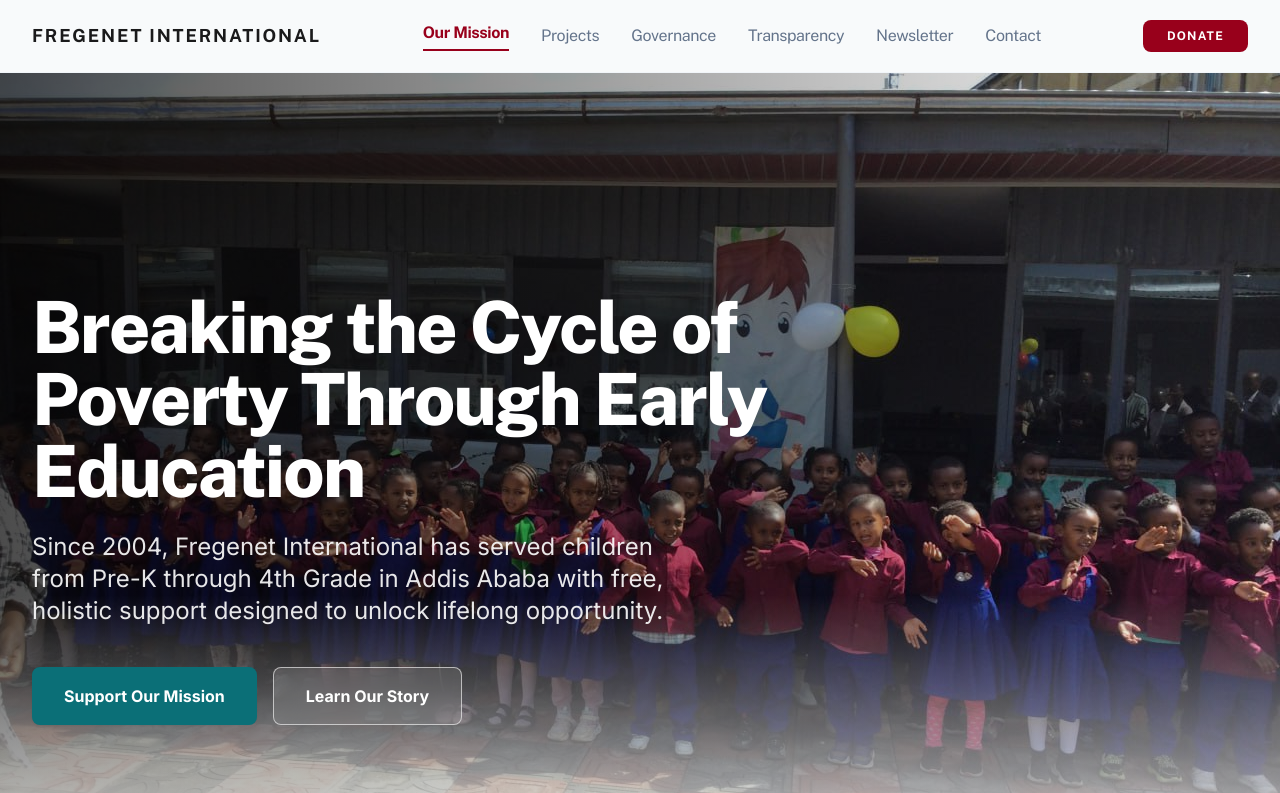
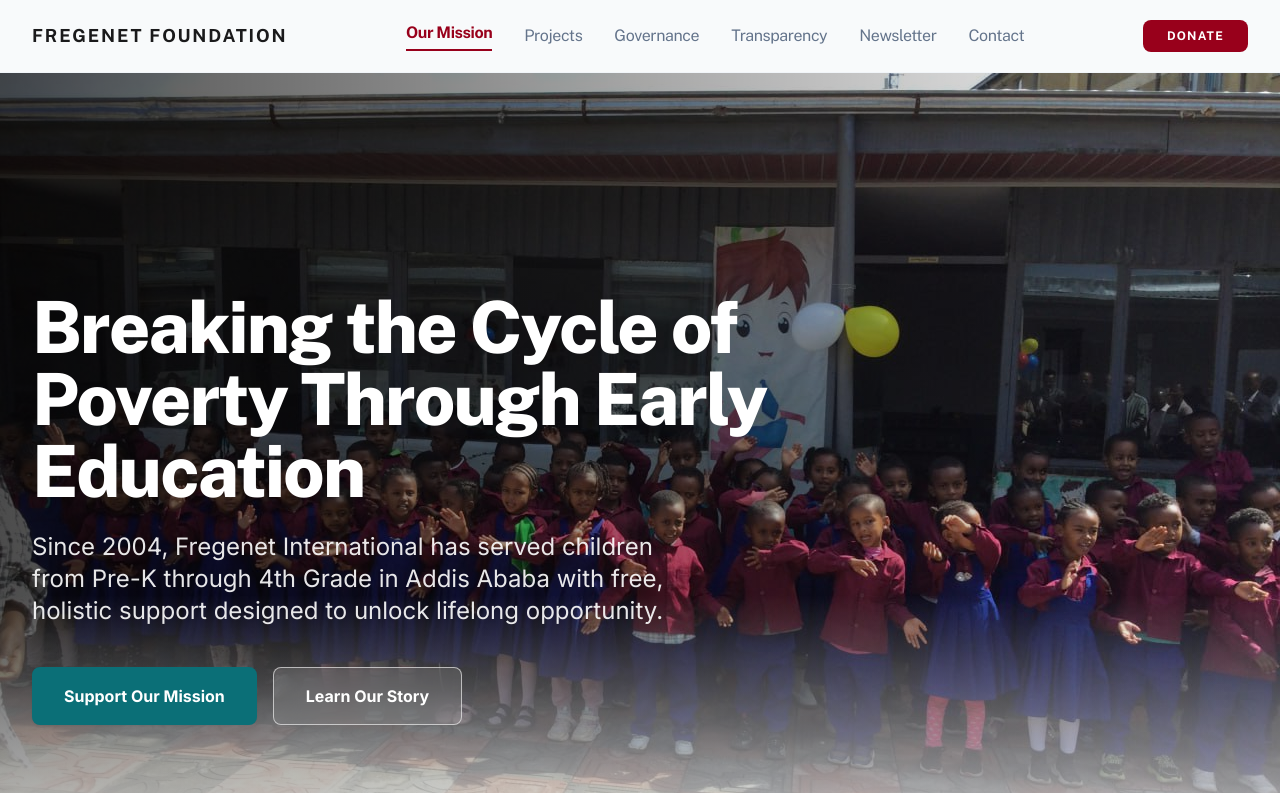
Before and after one commit to amuyif523/Fregenet-international, a Next.js app: page / in a window 1280 px wide. Shown: the top 793 px of the page. Built offline with nearby package versions, Linux system fonts and the light colour scheme; no server answers.

Commit message:
chore: rename header brand to fregenet foundation

```diff
--- a/components/Navbar.tsx
+++ b/components/Navbar.tsx
@@ -15,7 +15,7 @@ export const Navbar = ({ minimal = false }: { minimal?: boolean }) => {
           <nav className="sticky top-0 w-full z-50 bg-slate-50/80 backdrop-blur-xl">
               <div className="flex justify-between items-center px-8 py-5 max-w-screen-2xl mx-auto">
                   <Link href="/" className="text-lg font-bold uppercase tracking-widest text-[#1A1A1B]">
-                      Fregenet International
+                      Fregenet Foundation
                   </Link>
                   <div className="hidden md:flex gap-8 items-center">
                       <Link href="/newsletter" className="text-slate-500 hover:text-[#1A1A1B] font-medium transition-all duration-300">Newsletter</Link>
@@ -35,7 +35,7 @@ export const Navbar = ({ minimal = false }: { minimal?: boolean }) => {
       <nav className="sticky top-0 w-full z-50 bg-slate-50/80 backdrop-blur-xl font-headline antialiased tracking-tight border-b border-slate-100">
           <div className="flex justify-between items-center px-8 py-5 max-w-screen-2xl mx-auto">
               <Link href="/" className="text-lg font-bold uppercase tracking-widest text-[#1A1A1B] dark:text-slate-100">
-                  Fregenet International
+                  Fregenet Foundation
               </Link>
               <div className="hidden md:flex items-center space-x-8">
                   <Link href="/" className={`${isActive('/') ? 'text-[#98001b] font-bold border-b-2 border-[#98001b] pb-1' : 'text-slate-500 font-medium hover:text-[#be1e2d]'} transition-all duration-300`}>Our Mission</Link>
```
